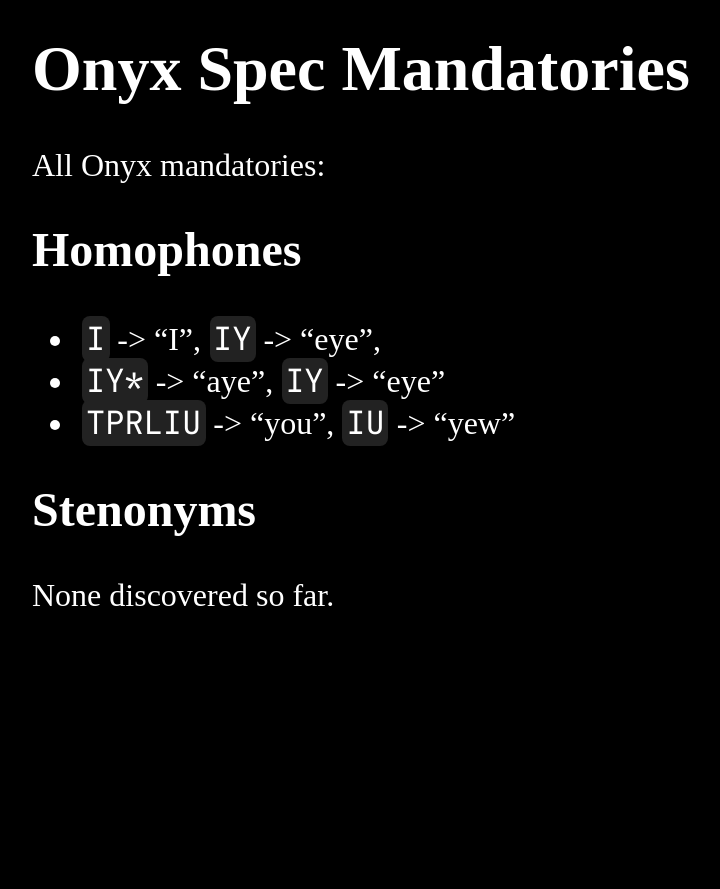
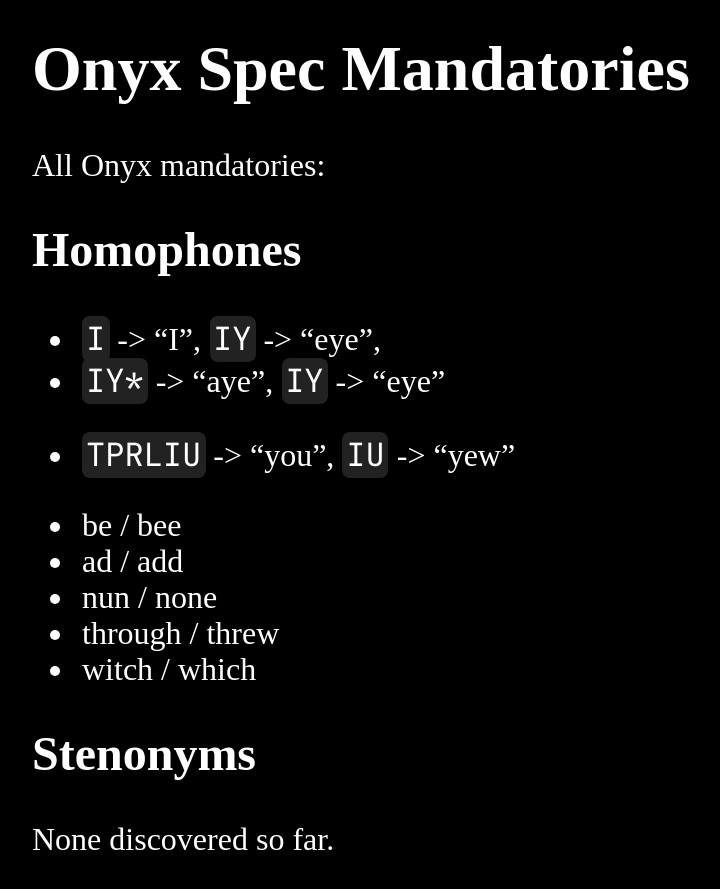
Before and after one commit to Grahp/Website, a Jekyll site: the page built from pages/Onyx Spec Mandatories.md, in a window 1280 px wide. Shown: the top 889 px of the page, without its empty margins (0-720 px from the left). Built offline with Jekyll 4.4.1, drawn with Linux system fonts in a browser that asks for light colours.

Commit message:
Update "Onyx Spec Mandatories"

```diff
--- a/pages/Onyx Spec Mandatories.md
+++ b/pages/Onyx Spec Mandatories.md
@@ -11,6 +11,12 @@ All Onyx mandatories:
 - `IY*` -> "aye", `IY` -> "eye"
 - `TPRLIU` -> "you", `IU` -> "yew"
 
+- be / bee
+- ad / add
+- nun / none
+- through / threw
+- witch / which
+
 ## Stenonyms
 
 None discovered so far.
```
